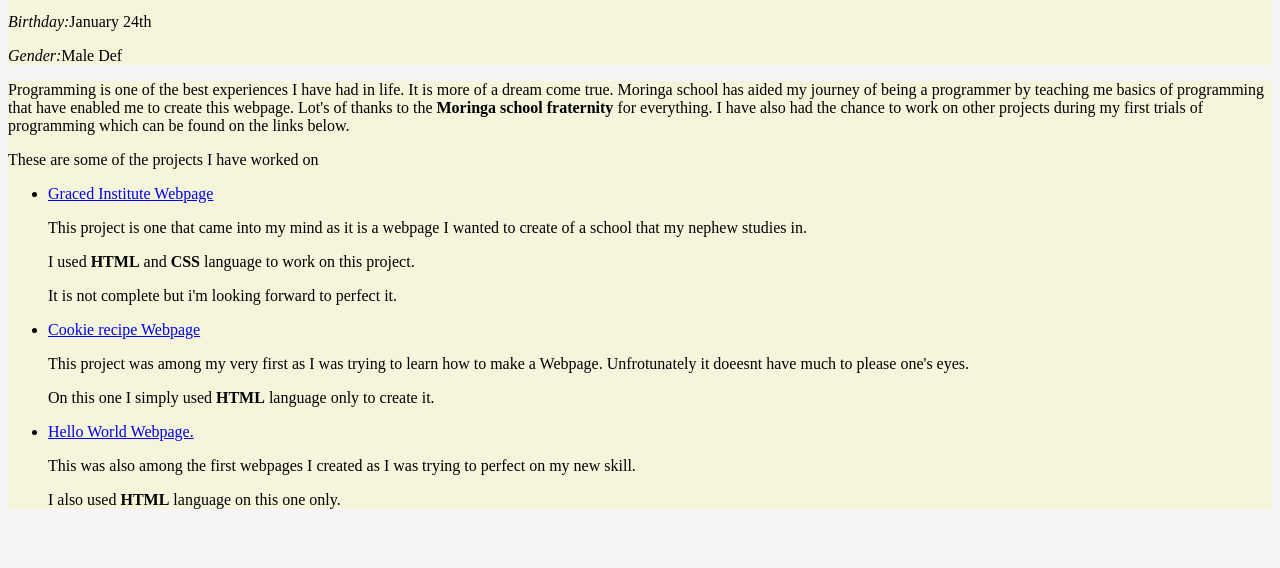
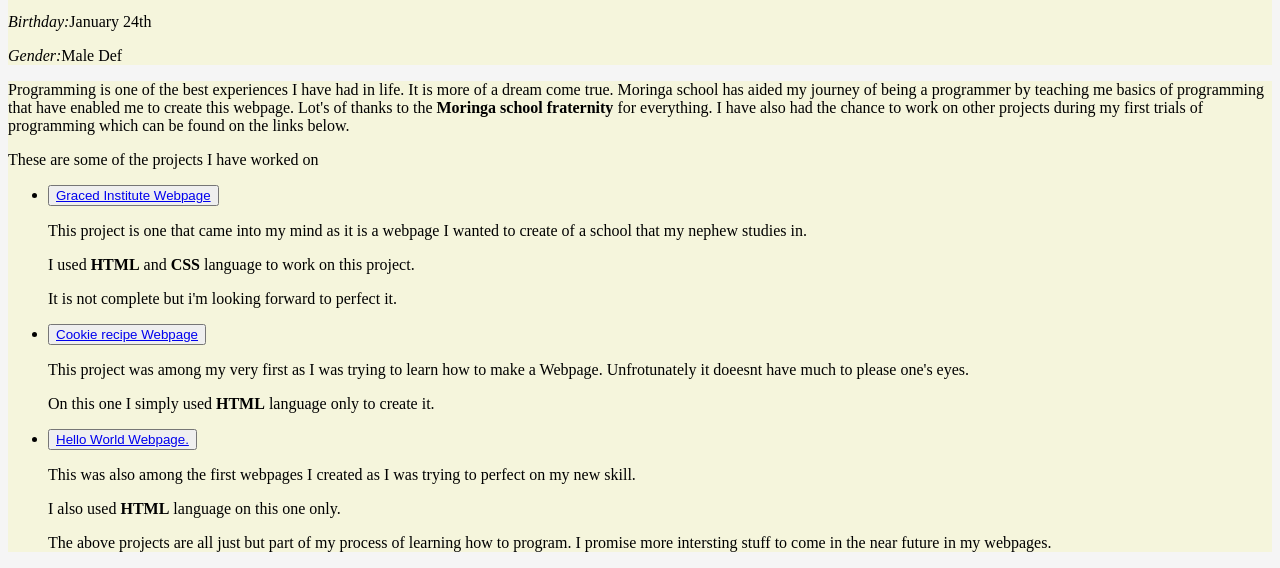
Before and after one commit to Kingsleymuturi/my-portfolio, a plain HTML site: page index.html in a window 1280 px wide. Shown: the part 356-924 px from the top of the page. Before the commit the page ends 881 px from the top, so only its background shows below. Drawn offline with Linux system fonts and the light colour scheme.

Commit message:
add buttons

```diff
--- a/index.html
+++ b/index.html
@@ -23,16 +23,17 @@
     <p>Programming is one of the best experiences I have had in life. It is more of a dream come true. Moringa school has aided my journey of being a programmer by teaching me basics of programming that have enabled me to create this webpage. Lot's of thanks to the<strong> Moringa school fraternity</strong> for everything. I have also had the chance to work on other projects during my first trials of programming which can be found on the links below.</p>
     <p>These are some of the projects I have worked on</p>
     <ul>
-      <li><p><a href="https://kingsleymuturi.github.io/my-own-project/">Graced Institute Webpage</a></p>
+      <li><p><button><a href="https://kingsleymuturi.github.io/my-own-project/">Graced Institute Webpage</a></button></p>
       <p>This project is one that came into my mind as it is a webpage I wanted to create of a school that my nephew studies in.</p>
       <p>I used <strong>HTML</strong> and <strong>CSS</strong> language to work on this project.</p>
       <p>It is not complete but i'm looking forward to perfect it.</p></li>
-      <li><p><a href="https://kingsleymuturi.github.io/cookie-recipe/">Cookie recipe Webpage</a></p>
+      <li><p><button><a href="https://kingsleymuturi.github.io/cookie-recipe/">Cookie recipe Webpage</a></button></p>
       <p>This project was among my very first as I was trying to learn how to make a Webpage. Unfrotunately it doeesnt have much to please one's eyes.</p>
       <p>On this one I simply used <strong>HTML</strong> language only to create it.</p></li>
-      <li><p><a href="https://kingsleymuturi.github.io/hello-world/">Hello World Webpage.</a></p>
+      <li><p><button><a href="https://kingsleymuturi.github.io/hello-world/">Hello World Webpage.</a></button></p>
       <p>This was also among the first webpages I created as I was trying to perfect on my new skill.</p>
       <p>I also used <strong>HTML</strong> language on this one only.</p></li>
+    <p>The above projects are all just but part of my process of learning how to program. I promise more intersting stuff to come in the near future in my webpages.</p>
     </ul>
     </div>
   </body>
```
